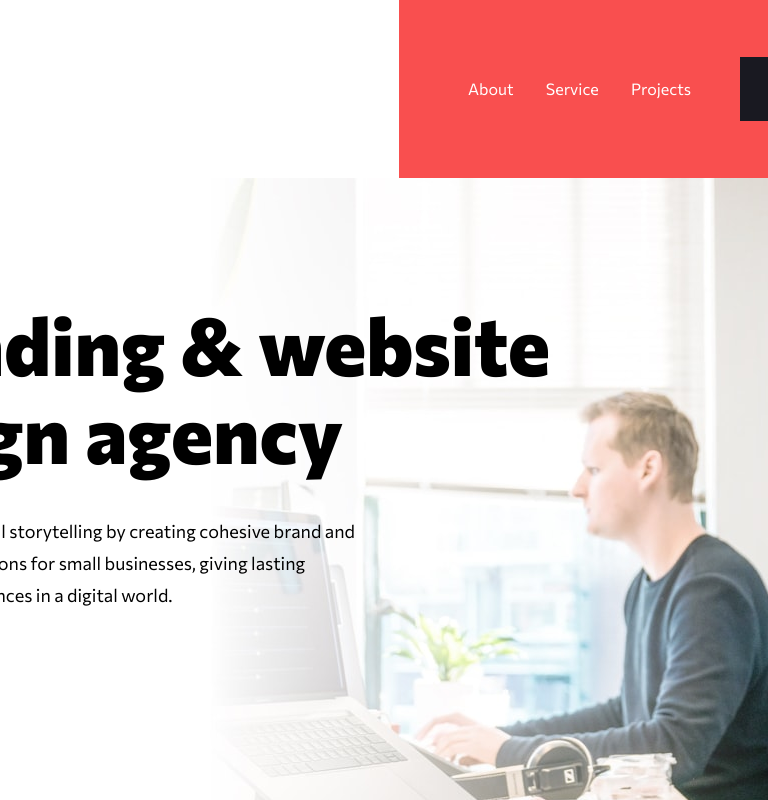
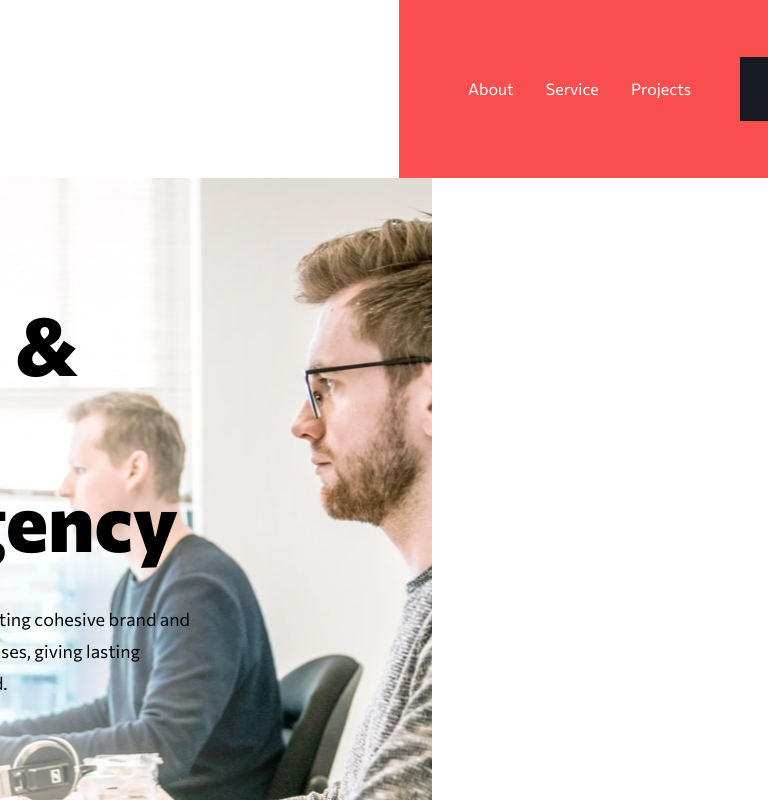
Before and after one commit to danielopq/creative, a React (Vite) app: page / in a window 768 px wide. Shown: the top 800 px of the page. Built offline with nearby package versions, Linux system fonts and the light colour scheme.

Commit message:
index.css - tablet version added

```diff
--- a/src/index.css
+++ b/src/index.css
@@ -63,3 +63,16 @@ h2{
 .standardButton:hover{
     background-color:#FF9393;
 }
+
+/*############################## TABLET VERSION ##############################*/
+
+@media (min-width: 768px) and (max-width: 1024px) {
+    main{
+        width: 768px;
+    }
+}
+
+
+/*############################## MOBILE VERSION ##############################*/
+
+@media screen and (max-width:767px) {}
```
